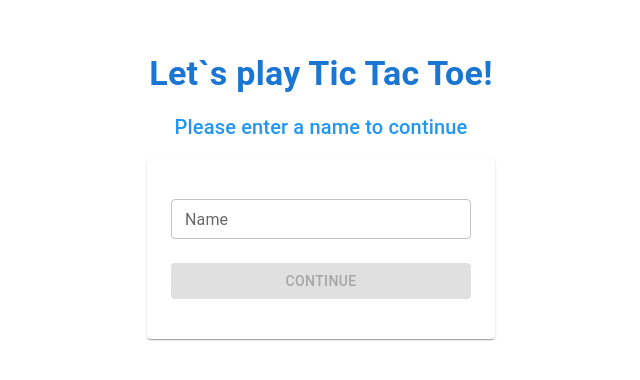
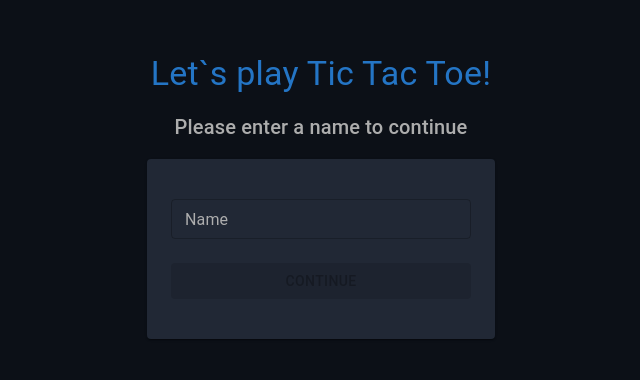
Before and after one commit to ViachaslauIhnatsiuk/tic_tac_toe_frontend, a React (Vite) app: page /welcome in a window 1280 px wide. Shown: the part 204-584 px from the top of the page, without its empty margins (319-959 px from the left). Built offline with nearby package versions, Linux system fonts and the light colour scheme; no server answers.

Commit message:
feat: add styles to board

```diff
--- a/src/components/boardCell/BoardCell.tsx
+++ b/src/components/boardCell/BoardCell.tsx
@@ -1,17 +1,31 @@
 import { FC } from 'react';
 import { Box } from '@mui/material';
 import { BoardCellProps } from '../../models/boardCellProps';
-import { boardCellStyles } from '../../constants/elementStyles';
-import CloseIcon from '@mui/icons-material/Close';
-import CircleIcon from '@mui/icons-material/Circle';
+import circle from '../../assets/circle.svg';
+import cross from '../../assets/cross.svg';
 
 const BoardCell: FC<BoardCellProps> = ({ handleClick, id, value }) => {
   return (
-    <Box id={id} onClick={handleClick} sx={boardCellStyles}>
+    <Box
+      id={id}
+      onClick={handleClick}
+      sx={{
+        width: '100px',
+        height: '100px',
+        border: !value
+          ? '1px solid #212835'
+          : value === 'X'
+          ? '1px solid #2475c5'
+          : '1px solid #e45651',
+        backgroundColor: !value ? 'transparent' : value === 'X' ? '#112439' : '#381e22',
+        display: 'grid',
+        placeContent: 'center',
+      }}
+    >
       {!value ? null : value === 'X' ? (
-        <CloseIcon fontSize="large" />
+        <img src={cross} alt="cross" style={{ width: '50px' }} />
       ) : (
-        <CircleIcon fontSize="large" />
+        <img src={circle} alt="circle" style={{ width: '50px' }} />
       )}
     </Box>
   );
--- a/src/components/pages/MainPage.tsx
+++ b/src/components/pages/MainPage.tsx
@@ -1,5 +1,5 @@
 import { FC, MouseEvent, useContext, useEffect, useState } from 'react';
-import { Stack } from '@mui/material';
+import { Stack, Typography } from '@mui/material';
 import { Context } from '../../context/context';
 import { BoardCell } from '../boardCell/BoardCell';
 import { RoomModal } from '../roomModal/RoomModal';
@@ -15,7 +15,7 @@ const MainPage: FC<MainPageProps> = ({ socket }) => {
   const [board, setBoard] = useState<string[]>(initialBoardState);
   const [player, setPlayer] = useState<string>('X');
   const [turn, setTurn] = useState<string>('X');
-  const { room } = useContext(Context);
+  const { user, room } = useContext(Context);
 
   useEffect(() => {
     socket.on('updateGame', (id) => {
@@ -50,9 +50,16 @@ const MainPage: FC<MainPageProps> = ({ socket }) => {
   };
 
   return (
-    <>
-      <div>{result.result}</div>
-      <div>{result.winner}</div>
+    <Stack spacing={2} direction="column" alignItems="center">
+      <Typography variant="h6" sx={{ color: '#2475c5', textAlign: 'center' }}>
+        {result.result}
+      </Typography>
+      <Typography variant="h6" sx={{ color: '#2475c5', textAlign: 'center' }}>
+        {result.winner}
+      </Typography>
+      <Typography variant="h4" sx={{ color: '#2475c5', textAlign: 'center' }}>
+        {user}
+      </Typography>
       <RoomModal />
       <Stack sx={boardStyles}>
         {boardCells.map((cell, index) => (
@@ -64,7 +71,7 @@ const MainPage: FC<MainPageProps> = ({ socket }) => {
           />
         ))}
       </Stack>
-    </>
+    </Stack>
   );
 };
 
--- a/src/components/pages/WelcomePage.tsx
+++ b/src/components/pages/WelcomePage.tsx
@@ -2,7 +2,6 @@ import { FC, useContext } from 'react';
 import { useNavigate } from 'react-router-dom';
 import { Context } from '../../context/context';
 import { Button, Paper, Stack, TextField, Typography } from '@mui/material';
-import { blue } from '@mui/material/colors';
 
 const WelcomePage: FC = () => {
   const { user, setUser } = useContext(Context);
@@ -10,13 +9,10 @@ const WelcomePage: FC = () => {
 
   return (
     <Stack spacing={2} direction="column" alignItems="center">
-      <Typography
-        variant="h4"
-        sx={{ color: blue[700], textAlign: 'center', fontWeight: 700 }}
-      >
+      <Typography variant="h4" sx={{ color: '#2475c5', textAlign: 'center' }}>
         Let`s play Tic Tac Toe!
       </Typography>
-      <Typography variant="h6" sx={{ color: blue[500] }}>
+      <Typography variant="h6" sx={{ color: '#adadad', textAlign: 'center' }}>
         Please enter a name to continue
       </Typography>
       <Paper
@@ -28,6 +24,7 @@ const WelcomePage: FC = () => {
           flexDirection: 'column',
           alignItems: 'center',
           gap: 3,
+          backgroundColor: '#212835',
         }}
       >
         <TextField
@@ -36,12 +33,20 @@ const WelcomePage: FC = () => {
           label="Name"
           size="small"
           value={user}
+          sx={{
+            input: {
+              color: '#adadad',
+            },
+            '& .MuiFormLabel-root': {
+              color: '#adadad',
+            },
+          }}
           onChange={(e) => setUser(e.target.value)}
         />
         <Button
           type="button"
           fullWidth
-          color="success"
+          sx={{ backgroundColor: '#2475c5' }}
           variant="contained"
           disabled={!user}
           onClick={() => navigate('/')}
--- a/src/components/roomModal/RoomModal.tsx
+++ b/src/components/roomModal/RoomModal.tsx
@@ -27,6 +27,7 @@ const RoomModal: FC = () => {
         <DialogContent sx={{ mt: 2 }}>
           <TextField
             autoFocus
+            autoComplete="off"
             size="small"
             label="Room number"
             fullWidth
--- a/src/constants/elementStyles.ts
+++ b/src/constants/elementStyles.ts
@@ -4,12 +4,4 @@ const boardStyles = {
   gap: 1,
 };
 
-const boardCellStyles = {
-  width: '100px',
-  height: '100px',
-  backgroundColor: '#eeeeee',
-  display: 'grid',
-  placeContent: 'center',
-};
-
-export { boardStyles, boardCellStyles };
+export { boardStyles };
--- a/src/index.css
+++ b/src/index.css
@@ -2,4 +2,5 @@ body {
   margin: 0;
   padding: 0;
   box-sizing: border-box;
+  background-color: #0c1017;
 }
```
Also changed, not shown: src/assets/circle.svg (added), src/assets/cross.svg (added).
